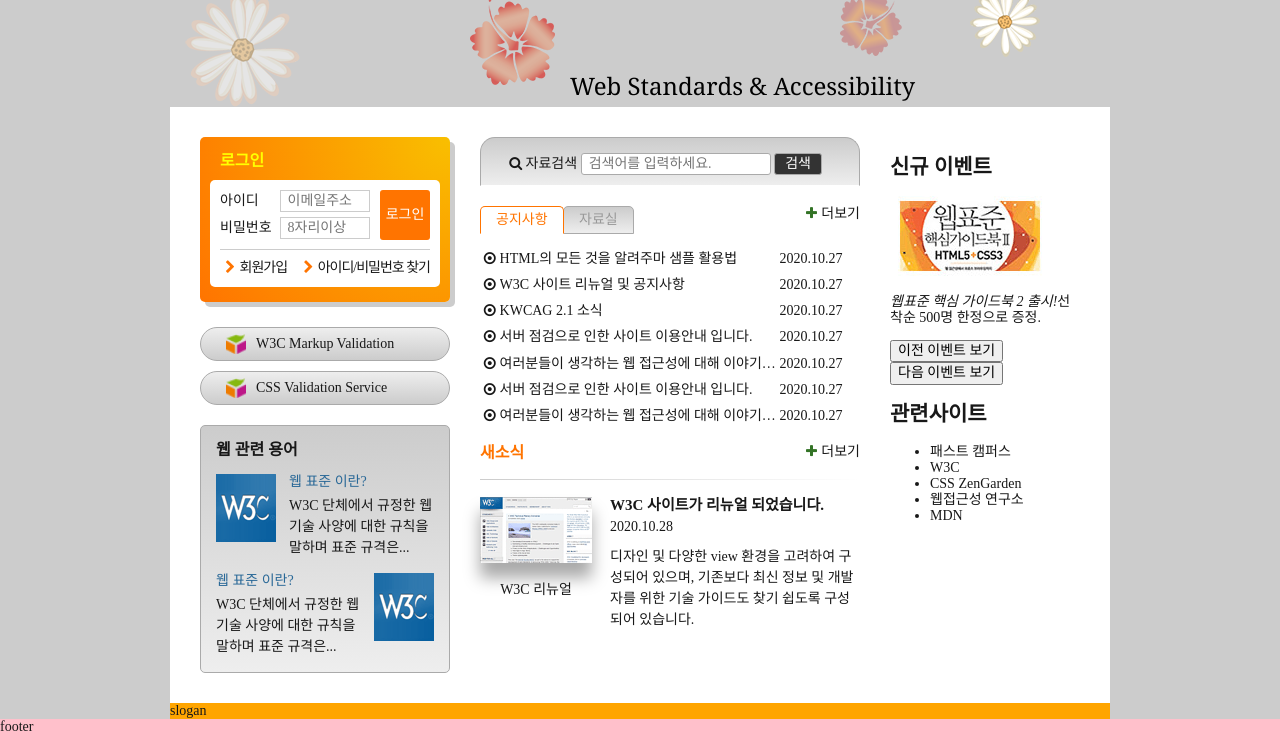
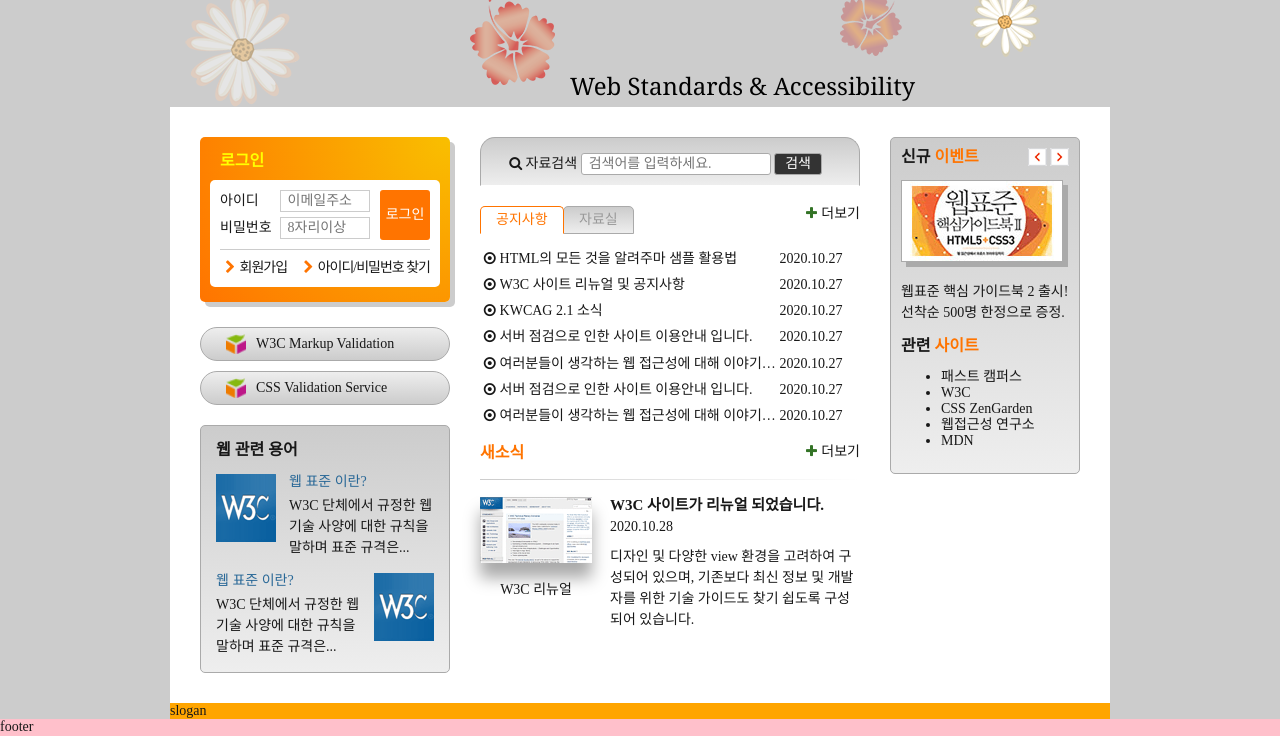
Before and after one commit to margu31/FDS, a plain HTML site: page index.html in a window 1280 px wide. Shown: the part 137-873 px from the top of the page. Drawn offline with nearby package versions, Linux system fonts and the light colour scheme; a web font is replaced by a local one.

Commit message:
신규 이벤트 디자인

```diff
--- a/css/stylesheet.css
+++ b/css/stylesheet.css
@@ -718,6 +718,77 @@
 .group3 {
   width: 190px;
 }
+/* 신규 이벤트 및 관련 사이트 */
+.gradient-box {
+  background: #ccc linear-gradient(#ccc, #eee);
+  border: 1px solid #aaa;
+  border-radius: 5px;
+  padding: 10px;
+}
+.event {
+  position: relative;
+}
+.event-heading, .related-heading {
+  font-size: 1.6rem;
+  font-weight: 700;
+  margin: 0;
+}
+.point-color {
+  color: #ff7400;
+}
+.event-thumbnail img{
+  border: 1px solid #aaa;
+  box-shadow: 5px 5px 0 0 #aaa;
+}
+.event-brief {
+  line-height: 1.5;
+}
+.event-brief em {
+  font-style: normal;
+}
+.btn-event {
+  position: absolute;
+  top: 0;
+  right: 0;
+}
+.btn-prev, .btn-next {
+  box-sizing: border-box;
+  border: 0;
+  padding: 18px 0 0 0;
+  width: 19px;
+  height: 18px;
+  overflow: hidden;
+  background: transparent url(./images/back_forward.png) 0 0 no-repeat;
+
+}
+.btn-next {
+  background-position: -36px 0;
+}
+/* .event-heading {
+  background-color: pink;
+  margin: 0;
+  font-size: 1.6rem;
+}
+.point-color {
+  color: #ff7400;
+}
+
+.event-thumbnail {
+  margin-top: 10px;
+}
+.event em {
+  font-style: none;
+}
+.btn-event {
+
+}
+.btn-prev, .btn-next {
+  width: 19px;
+  height: 18px;
+  background-image: url(./images/back_forward.png);
+  text-indent: -9999px; white-space, overflow 같이 써야함
+} */
+
 .slogan {
   background: orange;
 }
--- a/index.html
+++ b/index.html
@@ -320,16 +320,16 @@
           </h2>
           <div id="eventDetail">
             <p class="event-thumbnail"><img src="./images/free_gift.gif" alt="이벤트 경품 : 웹표준 핵심 가이드북2 도서 증정"></p>
-            <p class="event-brief"><em>웹표준 핵심 가이드북 2 출시!</em>선착순 500명 한정으로 증정.</p>
+            <p class="event-brief"><em>웹표준 핵심 가이드북 2 출시! </em>선착순 500명 한정으로 증정.</p>
           </div>
           <div class="btn-event">
-            <button type="button" class="btn-prev">이전 이벤트 보기</button>
-            <button type="button" class="btn-next">다음 이벤트 보기</button>
+            <button type="button" class="btn-prev" aria-label="이전 이벤트 보기"></button>
+            <button type="button" class="btn-next" aria-label="다음 이벤트 보기"></button>
           </div>
         </section>
         <section class="related">
           <h2 class="related-heading">
-            관련<span class="point-color">사이트</span>
+            관련 <span class="point-color">사이트</span>
           </h2>
           <ul class="related-list">
             <li><a href="">패스트 캠퍼스</a></li>
```
